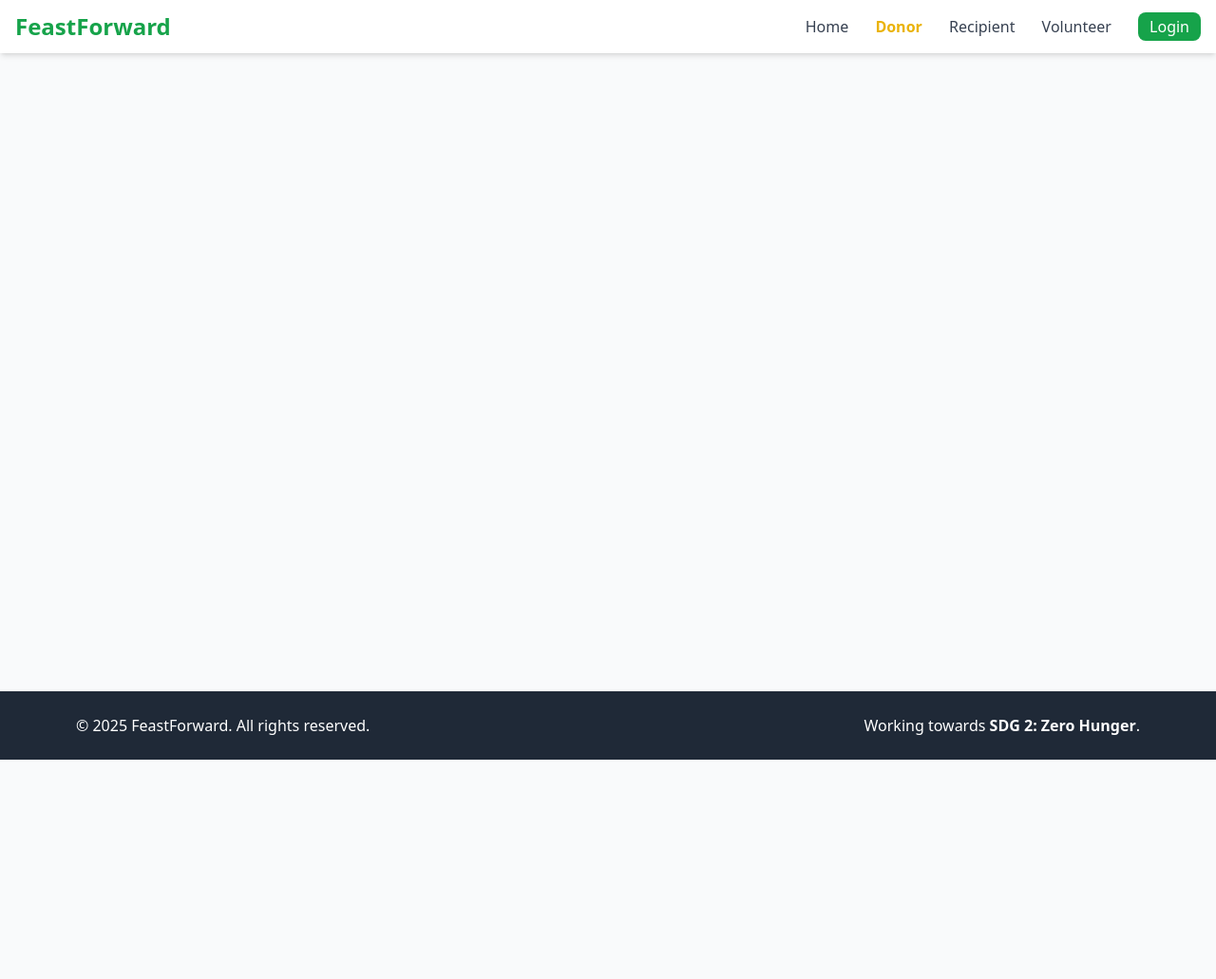
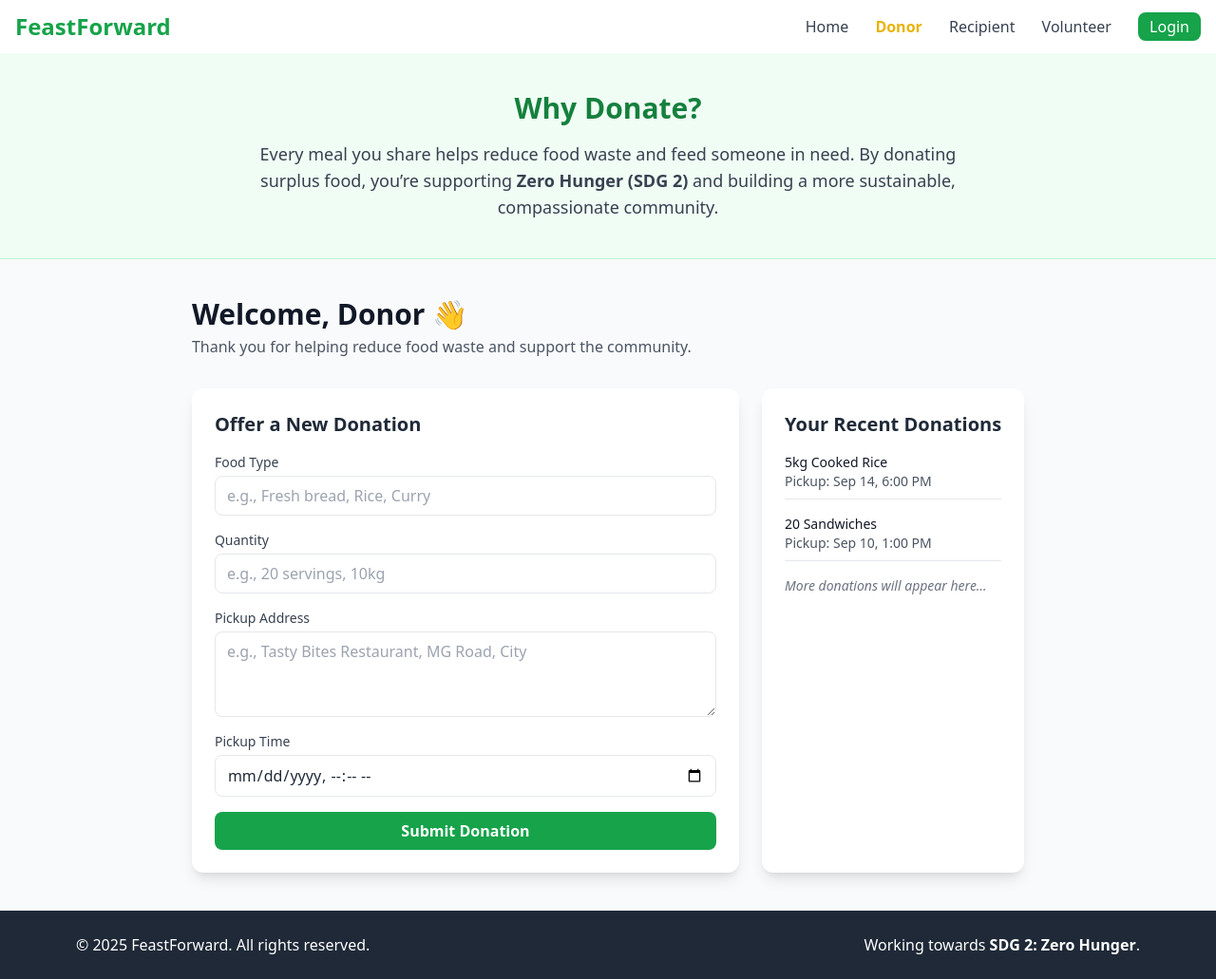
Before and after one commit to Navyasree-aj/leftoverfoodapp, a plain HTML site: page frontend/donor.html in a window 1280 px wide. Shown: the whole page at 95% size. Before the commit the page ends 800 px from the top, so only its background shows below. Drawn offline with nearby package versions, Linux system fonts and the light colour scheme.

Commit message:
Updated donor.html

```diff
--- a/frontend/donor.html
+++ b/frontend/donor.html
@@ -22,6 +22,86 @@
     </div>
   </nav>
 
+  <!-- WHY DONATE -->
+  <section class="bg-green-50 border-b border-green-200 py-10 px-6 text-center">
+    <div class="max-w-3xl mx-auto">
+      <h2 class="text-3xl font-bold text-green-700">Why Donate?</h2>
+      <p class="text-gray-700 mt-4 text-lg">
+        Every meal you share helps reduce food waste and feed someone in need.
+        By donating surplus food, you’re supporting <span class="font-semibold">Zero Hunger (SDG 2)</span>
+        and building a more sustainable, compassionate community.
+      </p>
+    </div>
+  </section>
+
+  <!-- MAIN CONTENT -->
+  <main class="flex-grow py-10 px-4 max-w-7xl mx-auto">
+
+    <!-- Greeting -->
+    <header class="mb-8">
+      <h2 class="text-3xl font-bold text-gray-900">Welcome, Donor 👋</h2>
+      <p class="text-gray-600 mt-1">Thank you for helping reduce food waste and support the community.</p>
+    </header>
+
+    <!-- GRID: Donation Form + Past Donations -->
+    <div class="grid grid-cols-1 md:grid-cols-3 gap-6">
+
+      <!-- Donation Form -->
+      <section class="md:col-span-2 bg-white shadow-lg rounded-xl p-6">
+        <h3 class="text-xl font-semibold text-gray-800 mb-4">Offer a New Donation</h3>
+        <form id="donation-form" class="space-y-4">
+
+          <div>
+            <label class="block text-sm font-medium text-gray-700">Food Type</label>
+            <input type="text" name="foodType" placeholder="e.g., Fresh bread, Rice, Curry"
+              class="mt-1 block w-full border border-gray-200 rounded-lg px-3 py-2 focus:outline-none focus:ring-2 focus:ring-green-200" required />
+          </div>
+
+          <div>
+            <label class="block text-sm font-medium text-gray-700">Quantity</label>
+            <input type="text" name="quantity" placeholder="e.g., 20 servings, 10kg"
+              class="mt-1 block w-full border border-gray-200 rounded-lg px-3 py-2 focus:outline-none focus:ring-2 focus:ring-green-200" required />
+          </div>
+
+          <div>
+            <label class="block text-sm font-medium text-gray-700">Pickup Address</label>
+            <textarea name="address" rows="3" placeholder="e.g., Tasty Bites Restaurant, MG Road, City"
+              class="mt-1 block w-full border border-gray-200 rounded-lg px-3 py-2 focus:outline-none focus:ring-2 focus:ring-green-200" required></textarea>
+          </div>
+
+          <div>
+            <label class="block text-sm font-medium text-gray-700">Pickup Time</label>
+            <input type="datetime-local" name="pickupTime"
+              class="mt-1 block w-full border border-gray-200 rounded-lg px-3 py-2 focus:outline-none focus:ring-2 focus:ring-green-200" required />
+          </div>
+
+          <button type="submit"
+            class="w-full bg-green-600 text-white px-4 py-2 rounded-lg font-semibold hover:bg-green-700">
+            Submit Donation
+          </button>
+        </form>
+      </section>
+
+      <!-- Past Donations -->
+      <aside class="bg-white shadow-lg rounded-xl p-6">
+        <h3 class="text-xl font-semibold text-gray-800 mb-4">Your Recent Donations</h3>
+        <ul class="space-y-4 text-sm">
+          <li class="border-b pb-2">
+            <p class="font-medium text-gray-900">5kg Cooked Rice</p>
+            <p class="text-gray-600">Pickup: Sep 14, 6:00 PM</p>
+          </li>
+          <li class="border-b pb-2">
+            <p class="font-medium text-gray-900">20 Sandwiches</p>
+            <p class="text-gray-600">Pickup: Sep 10, 1:00 PM</p>
+          </li>
+          <li>
+            <p class="text-gray-500 italic">More donations will appear here…</p>
+          </li>
+        </ul>
+      </aside>
+    </div>
+  </main>
+
   <!-- Footer -->
   <footer class="bg-gray-800 text-white py-6 mt-auto">
     <div class="max-w-6xl mx-auto px-4 flex flex-col md:flex-row justify-between items-center">
@@ -29,5 +109,15 @@
       <p class="mt-2 md:mt-0">Working towards <span class="font-semibold">SDG 2: Zero Hunger</span>.</p>
     </div>
   </footer>
+
+  <!-- JS: Simple form handler (demo only) -->
+  <script>
+    document.getElementById('donation-form').addEventListener('submit', function (e) {
+      e.preventDefault();
+      alert("Thank you! Your donation has been recorded.");
+      this.reset();
+    });
+  </script>
+
 </body>
 </html>
```
